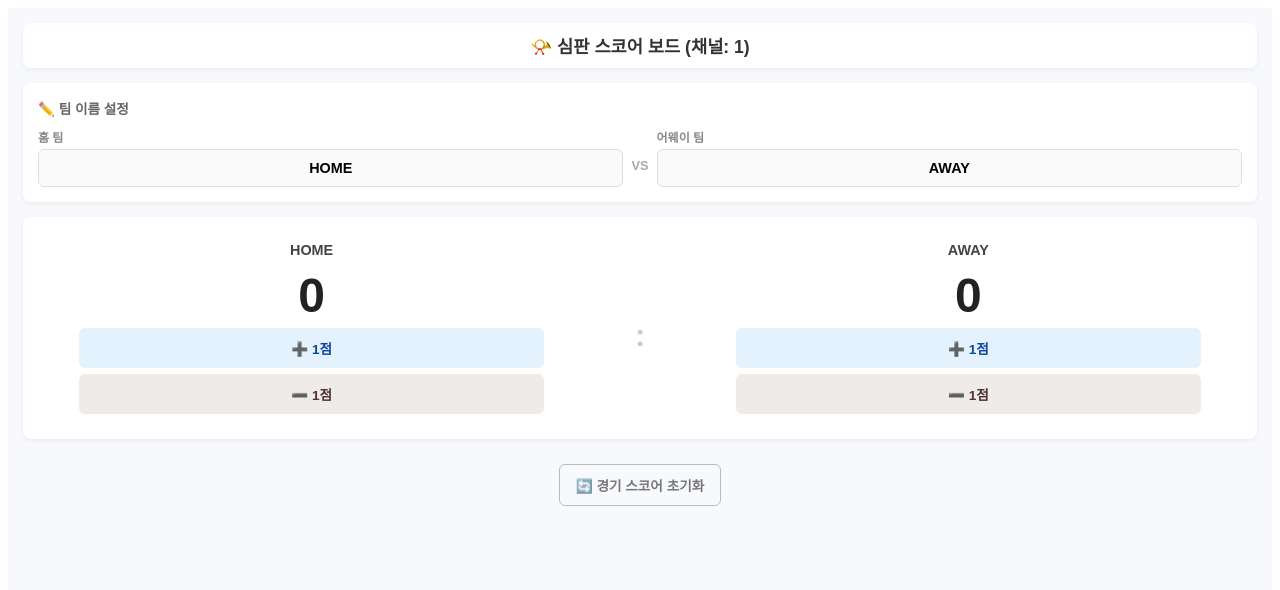
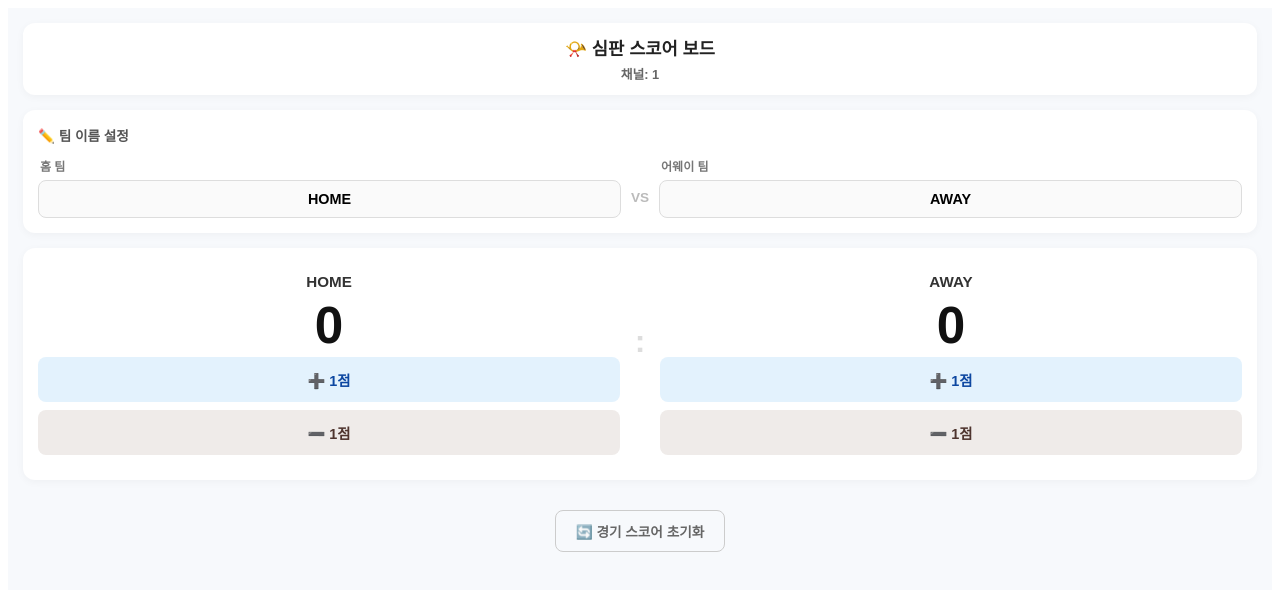
Before and after one commit to gaeriny/tactical-board-nuxt, a Nuxt app: page /match/1/referee in a window 1280 px wide. Shown: the top 590 px of the page. Built offline with nearby package versions, Linux system fonts and the light colour scheme; no server answers; the database is empty.

Commit message:
referee.vue 업데이트

```diff
--- a/pages/match/[id]/referee.vue
+++ b/pages/match/[id]/referee.vue
@@ -1,7 +1,8 @@
 <template>
   <div class="referee-layout" v-if="matchData">
     <header class="header">
-      <h2>📯 심판 스코어 보드 (채널: {{ matchId }})</h2>
+      <h2>📯 심판 스코어 보드</h2>
+      <div class="channel-tag">채널: {{ matchId }}</div>
     </header>
 
     <section class="card team-name-section">
@@ -9,22 +10,12 @@
       <div class="team-name-inputs">
         <div class="input-box">
           <label>홈 팀</label>
-          <input
-            type="text"
-            v-model="matchData.teamNames.home"
-            @input="updateTeamNames"
-            placeholder="HOME 팀명"
-          />
+          <input type="text" v-model="matchData.teamNames.home" @input="updateTeamNames" placeholder="HOME 팀명" />
         </div>
         <div class="vs-label">VS</div>
         <div class="input-box">
           <label>어웨이 팀</label>
-          <input
-            type="text"
-            v-model="matchData.teamNames.away"
-            @input="updateTeamNames"
-            placeholder="AWAY 팀명"
-          />
+          <input type="text" v-model="matchData.teamNames.away" @input="updateTeamNames" placeholder="AWAY 팀명" />
         </div>
       </div>
     </section>
@@ -65,27 +56,19 @@ import { useRoute } from 'vue-router'
 const matchId = useRoute().params.id
 const { matchData, saveToServer } = useMatchFirebase(matchId)
 
-// 팀 이름 실시간 서버 입력 동기화
 const updateTeamNames = () => {
   if (!matchData.value) return
-  if (!matchData.value.teamNames) {
-    matchData.value.teamNames = { home: '', away: '' }
-  }
+  if (!matchData.value.teamNames) matchData.value.teamNames = { home: '', away: '' }
   saveToServer()
 }
 
-// 점수 증감 제어
 const adjustScore = (team, amount) => {
   if (!matchData.value) return
-  if (!matchData.value.scores) {
-    matchData.value.scores = { home: 0, away: 0 }
-  }
-
+  if (!matchData.value.scores) matchData.value.scores = { home: 0, away: 0 }
   matchData.value.scores[team] = Math.max(0, (matchData.value.scores[team] ?? 0) + amount)
   saveToServer()
 }
 
-// 경기 초기화
 const resetMatch = () => {
   if (!matchData.value) return
   if (confirm('현재 경기 점수와 팀 이름을 초기화할까요?')) {
@@ -97,38 +80,36 @@ const resetMatch = () => {
 </script>
 
 <style scoped>
-.referee-layout { padding: 15px; font-family: sans-serif; background-color: #f7f9fc; min-height: 100vh; }
-.header { text-align: center; margin-bottom: 15px; background: #fff; padding: 10px; border-radius: 8px; box-shadow: 0 2px 5px rgba(0,0,0,0.05); }
-.header h2 { margin: 0; font-size: 1.1rem; color: #333; }
+.referee-layout { padding: 15px; font-family: sans-serif; background-color: #f7f9fc; min-height: 100vh; box-sizing: border-box; }
+.header { text-align: center; margin-bottom: 15px; background: #fff; padding: 12px; border-radius: 12px; box-shadow: 0 2px 8px rgba(0,0,0,0.04); }
+.header h2 { margin: 0 0 4px 0; font-size: 1.1rem; color: #222; }
+.header .channel-tag { font-size: 0.8rem; color: #666; font-weight: bold; }
 
-.card { background: white; padding: 15px; border-radius: 8px; box-shadow: 0 2px 5px rgba(0,0,0,0.05); margin-bottom: 15px; }
-.card h4 { margin: 0 0 10px 0; color: #666; font-size: 0.85rem; }
+.card { background: white; padding: 15px; border-radius: 12px; box-shadow: 0 2px 8px rgba(0,0,0,0.04); margin-bottom: 15px; }
+.card h4 { margin: 0 0 12px 0; color: #555; font-size: 0.85rem; }
 
-/* 팀 이름 입력 필드 스타일 */
-.team-name-inputs { display: flex; align-items: center; justify-content: space-between; gap: 8px; }
-.input-box { display: flex; flex-direction: column; gap: 4px; flex: 1; }
-.input-box label { font-size: 0.75rem; font-weight: bold; color: #888; }
-.input-box input { padding: 10px; border: 1px solid #ddd; border-radius: 6px; font-size: 0.9rem; font-weight: bold; text-align: center; background: #fafafa; }
+.team-name-inputs { display: flex; align-items: center; justify-content: space-between; gap: 10px; }
+.input-box { display: flex; flex-direction: column; gap: 6px; flex: 1; min-width: 0; }
+.input-box label { font-size: 0.75rem; font-weight: bold; color: #777; padding-left: 2px; }
+.input-box input { padding: 10px; border: 1px solid #ddd; border-radius: 8px; font-size: 0.9rem; font-weight: bold; text-align: center; background: #fafafa; width: 100%; box-sizing: border-box; }
 .input-box input:focus { border-color: #007bff; background: #fff; outline: none; }
-.vs-label { font-size: 0.8rem; font-weight: bold; color: #aaa; margin-top: 15px; }
+.vs-label { font-size: 0.85rem; font-weight: bold; color: #bbb; margin-top: 20px; flex-shrink: 0; }
 
-/* 점수 제어 스코어보드 스타일 */
-.score-board { display: flex; align-items: center; justify-content: space-around; padding: 10px 0; }
-.score-ctrl-box { display: flex; flex-direction: column; align-items: center; flex: 1; text-align: center; }
-.team-title-display { font-size: 0.9rem; font-weight: bold; color: #444; max-width: 100px; overflow: hidden; text-overflow: ellipsis; white-space: nowrap; margin-bottom: 5px; }
-.score-num { font-size: 3rem; font-weight: 900; color: #222; margin: 5px 0; font-variant-numeric: tabular-nums; }
+.score-board { display: flex; align-items: stretch; justify-content: space-between; gap: 10px; padding: 10px 0; }
+.score-ctrl-box { display: flex; flex-direction: column; align-items: center; flex: 1; min-width: 0; }
+.team-title-display { font-size: 0.95rem; font-weight: bold; color: #333; width: 100%; text-align: center; overflow: hidden; text-overflow: ellipsis; white-space: nowrap; margin-bottom: 4px; }
+.score-num { font-size: 3.2rem; font-weight: 900; color: #111; margin: 2px 0; font-variant-numeric: tabular-nums; }
 
-.vs-center { font-size: 2rem; font-weight: bold; color: #ccc; margin-top: 15px; flex: 0.2; text-align: center; }
+.vs-center { font-size: 2rem; font-weight: bold; color: #ddd; display: flex; align-items: center; justify-content: center; padding-bottom: 45px; flex-shrink: 0; width: 20px; }
 
-/* 가독성 높은 터치 버튼 레이아웃 */
-.btn-group { display: flex; flex-direction: column; gap: 6px; width: 85%; }
-.btn-group button { padding: 10px 0; border: none; border-radius: 6px; font-weight: bold; font-size: 0.85rem; cursor: pointer; }
+.btn-group { display: flex; flex-direction: column; gap: 8px; width: 100%; }
+.btn-group button { width: 100%; padding: 12px 0; border: none; border-radius: 8px; font-weight: bold; font-size: 0.9rem; cursor: pointer; transition: background 0.1s; }
 .btn-plus { background-color: #e3f2fd; color: #0d47a1; }
 .btn-plus:active { background-color: #bbdefb; }
 .btn-minus { background-color: #efebe9; color: #4e342e; }
 .btn-minus:active { background-color: #d7ccc8; }
 
-.reset-wrapper { text-align: center; margin-top: 25px; }
-.btn-reset { background: none; border: 1px solid #bbb; padding: 10px 16px; border-radius: 6px; color: #777; font-size: 0.85rem; font-weight: bold; cursor: pointer; }
+.reset-wrapper { text-align: center; margin-top: 30px; }
+.btn-reset { background: none; border: 1px solid #ccc; padding: 10px 20px; border-radius: 8px; color: #666; font-size: 0.85rem; font-weight: bold; cursor: pointer; }
 .btn-reset:active { background: #eee; }
 </style>
```
